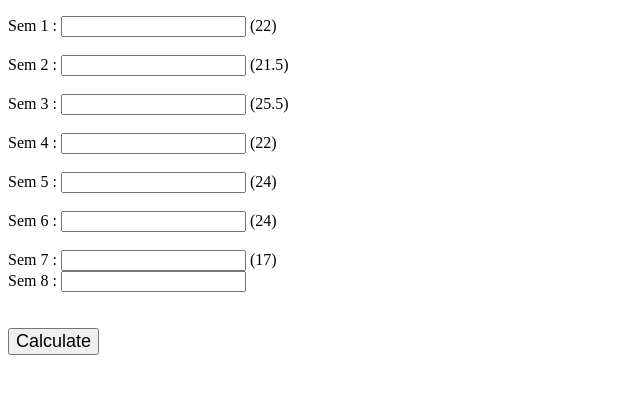
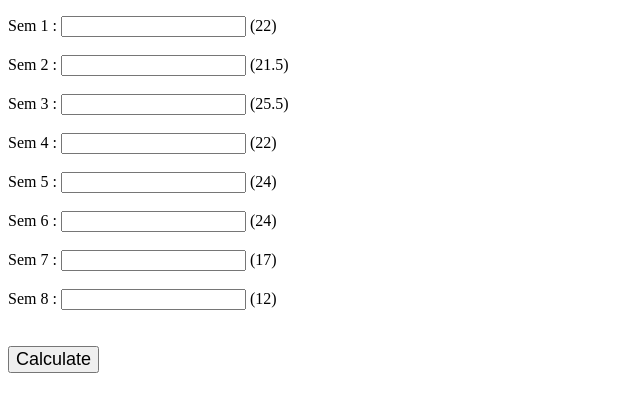
Before and after one commit to kk77777/ece-cgpa-calculator, a plain HTML site: page index.html in a window 1280 px wide. Shown: the part 105-516 px from the top of the page, without its empty margins (0-640 px from the left). Drawn offline with Linux system fonts and the light colour scheme.

Commit message:
Updated till 8th sem

```diff
--- a/index.html
+++ b/index.html
@@ -43,6 +43,7 @@
       Sem 7 : <input id="sem7" type="text" />
       <span id="credit7"></span>
     </div>
+    <br />
     <div>
       Sem 8 : <input id="sem8" type="text" />
       <span id="credit8"></span>
@@ -55,7 +56,7 @@
       let credits = [22, 21.5, 25.5, 22, 24, 24, 17, 12];
       let totalCredits = credits.reduce((a, b) => a + b, 0);
       window.onload = function () {
-        for (let i = 0; i < 7; i++) {
+        for (let i = 0; i < 8; i++) {
           document.getElementById(
             `credit${i + 1}`
           ).innerHTML = `(${credits[i]})`;
```
